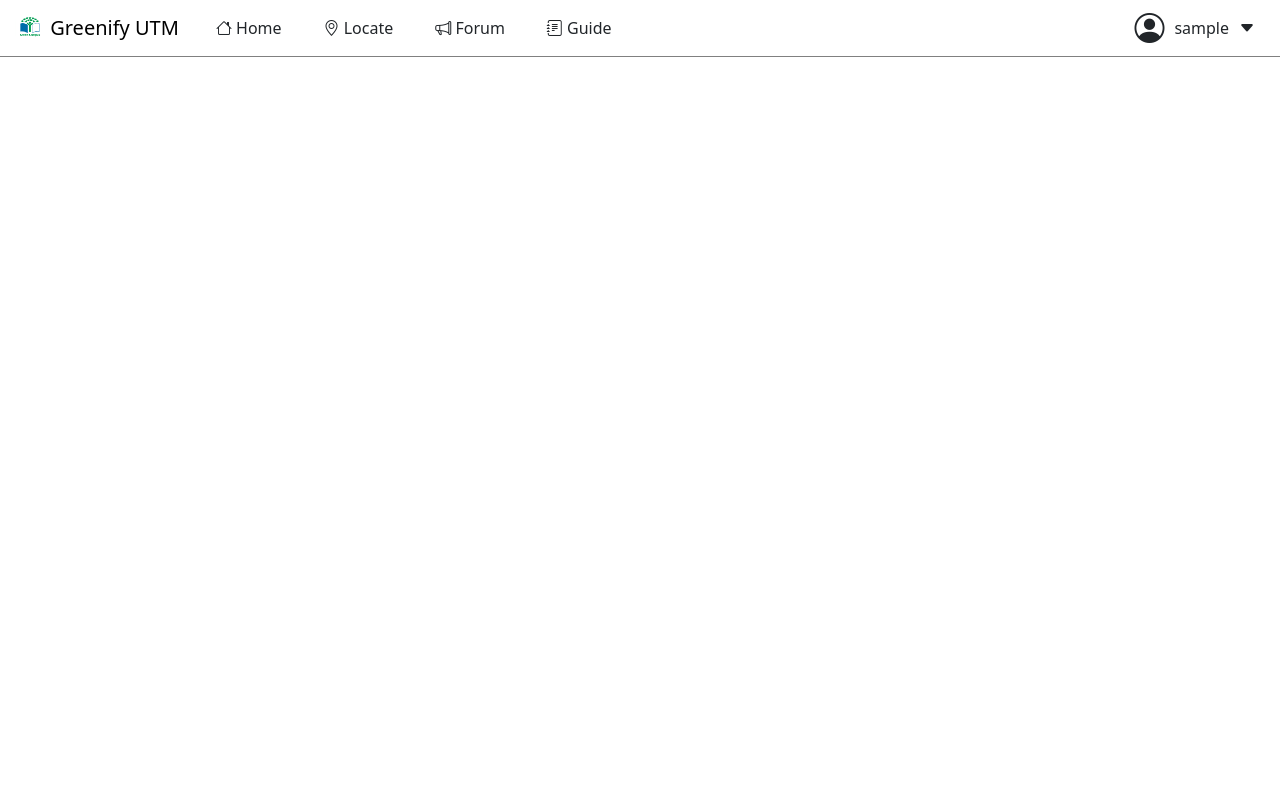
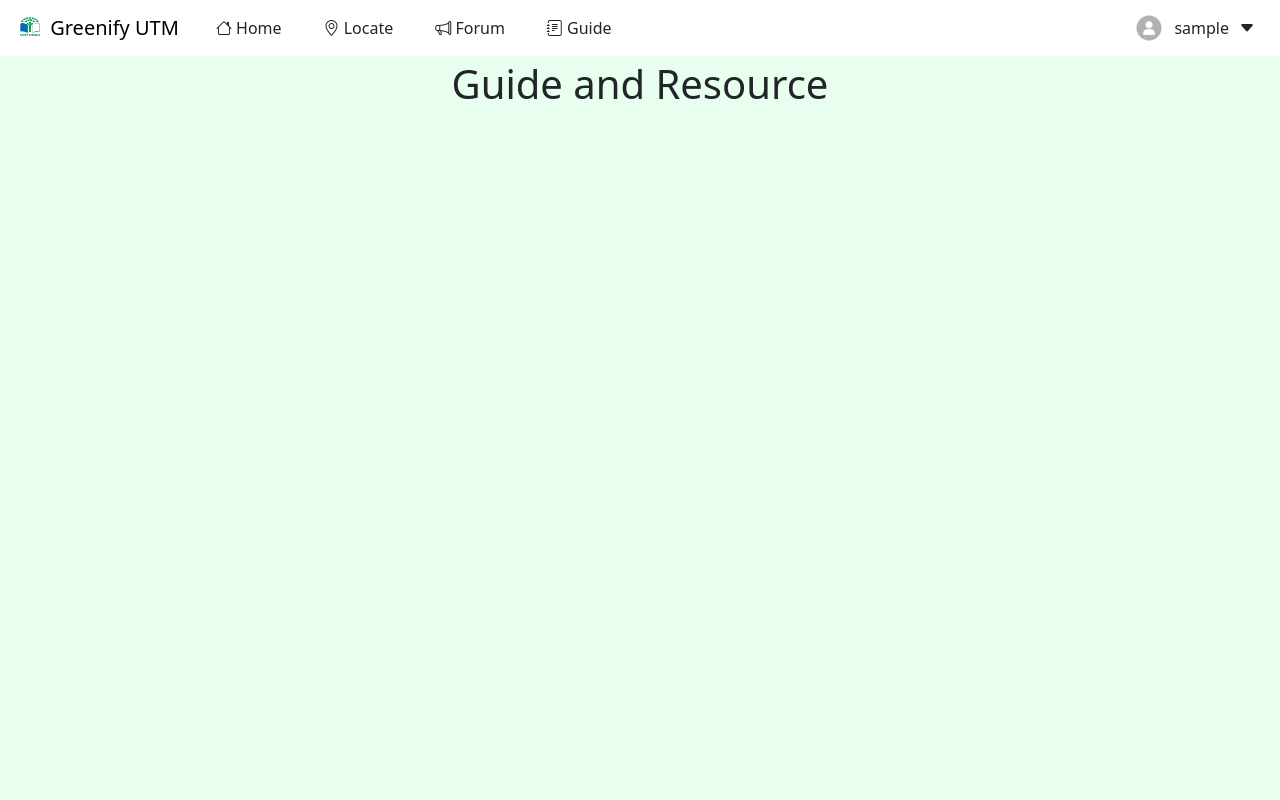
Before and after one commit to jessLijie/green-campus, a PHP site: page /guide.php in a window 1280 px wide. Run offline with PHP 8.4, Linux system fonts and the light colour scheme; the visitor is signed in with stand-in values (Sample User, id 1).

Commit message:
header update

```diff
--- a/css/forum.css
+++ b/css/forum.css
@@ -3,9 +3,10 @@
     flex-wrap: nowrap;
     min-height: 100vh;
     min-width: 1000px;
-    padding: 0 50px;
+    padding: 60px 50px 20px;
     background-color: #088F8F;
-    padding-top: 60px;
+    /* background: #088F8F url("../images/background.jpg") no-repeat fixed center;
+    background-size: cover; */
 }
 
 .tool{
@@ -50,10 +51,11 @@
     font-size: 18px;
     padding: 10px;
     color: whitesmoke;
+    font-weight: 400;
 }
 .forum-category h3:hover{
     cursor: pointer;
-    background-color: rgb(42, 99, 86);
+    background-color: rgb(66, 143, 125);
 }
 .forum-category a{
     text-decoration: none;
--- /dev/null
+++ b/css/guide.css
@@ -0,0 +1,19 @@
+.guidePageContainer{
+    min-height: 100vh;
+    min-width: 1000px;
+    padding: 0 50px;
+    background-color: rgb(232, 254, 238);
+    padding: 60px 50px 20px;
+}
+
+.guidePageContainer{
+    border-color: black;
+}
+
+.guidePageTitle h1{
+    text-align: center;
+}
+
+.guidePageTitle p{
+    font-style: italic;
+}
--- a/forum.php
+++ b/forum.php
@@ -7,11 +7,14 @@ if(isset($_SESSION['userID'])){
 }
 ?>
 <!doctype html>
-<html>
+<html lang="en">
 <head>
+    <meta charset="utf-8">
+    <meta name="viewport" content="width=device-width, initial-scale=1">
     <script src="https://code.jquery.com/jquery-3.6.0.min.js"></script>
     <link rel="stylesheet" href="./css/forum.css" />
     <link href="https://cdn.jsdelivr.net/npm/bootstrap@5.3.1/dist/css/bootstrap.min.css" rel="stylesheet" integrity="sha384-4bw+/aepP/YC94hEpVNVgiZdgIC5+VKNBQNGCHeKRQN+PtmoHDEXuppvnDJzQIu9" crossorigin="anonymous">
+    <title>Greenify UTM</title>
 </head>
 <body>
     <?php include("header.php") ?>
@@ -82,6 +85,7 @@ if(isset($_SESSION['userID'])){
                     </div>
                 </form>
             </div>
+            <hr style="color: whitesmoke;">
             <div class='forum-category'>
                 <a href="forum.php"><h3>All</h3></a>
                 <a href="forum.php?category='environment-protection'"><h3>Environment Protection</h3></a>
--- a/guide.php
+++ b/guide.php
@@ -1,23 +1,32 @@
 <?php session_start(); ?>
 <?php $currentPage = "guide"; ?>
-
-<html>
+<!doctype html>
+<html lang="en">
 <head>
-
-    <link rel="stylesheet" href="css/forum.css" />
-
+    <meta charset="utf-8">
+    <meta name="viewport" content="width=device-width, initial-scale=1">
+    <link rel="stylesheet" href="css/guide.css" />
+    <title>Greenify UTM</title>
 </head>
 <body>
     <?php include("header.php") ?>
-    <!--category -->
-    <div>
+    <div class="guidePageContainer">
+        <div class="guidePageTitle">
+            <h1>
+                Guide and Resource
+            </h1>
+            <p>
+
+            </p>
+        </div>
+        <div class="category-nav">
+
+        </div>
+        <div class="">
+
+        </div>
+
 
     </div>
-
-
-    <!--post list-->
-
-
-
 </body>
 </html>
--- a/header.php
+++ b/header.php
@@ -1,17 +1,13 @@
 <!DOCTYPE html>
-<html lang="en">
+<html>
   <head>
-        <meta charset="UTF-8">
-        <meta http-equiv="X-UA-Compatible" content="IE=edge">
         <link rel="stylesheet" href="https://cdn.jsdelivr.net/npm/bootstrap-icons@1.10.5/font/bootstrap-icons.css">
         <link href="https://cdn.jsdelivr.net/npm/bootstrap@5.3.1/dist/css/bootstrap.min.css" rel="stylesheet"
         integrity="sha384-4bw+/aepP/YC94hEpVNVgiZdgIC5+VKNBQNGCHeKRQN+PtmoHDEXuppvnDJzQIu9" crossorigin="anonymous">
-        <meta name="viewport" content="width=device-width, initial-scale=1.0">
         <style>
             .navbar{
                 width: 100%;
                 background-color: white;
-                border-bottom: 1px solid gray;
             }
             .nav-container{
                 display: flex;
@@ -38,7 +34,7 @@
                 padding: 6px;
                 white-space: nowrap;
             }
-            .account{
+            .account, .logbtn{
                 margin-left: auto;
             }
             .nav-link.active{
@@ -65,7 +61,7 @@
                 padding: 0;
                 margin: 0;
                 position: absolute;
-                top: 45px;
+                top: 40px;
                 right: 0;
                 background-color: white;
                 width: 100%;
@@ -73,6 +69,7 @@
                 transition: height 0.3s linear;
                 transition-delay: 0.1s;
                 overflow: hidden;
+                border-radius: 10px;
                 box-shadow: rgba(50, 50, 93, 0.25) 0px 6px 12px -2px, rgba(0, 0, 0, 0.3) 0px 3px 7px -3px;
             }
             .account:hover .accountDropdown{
@@ -122,7 +119,7 @@
                 <?php if(isset($_SESSION['login'])){ ?>
                 <div class="account">
                     <div class="accountInfo">
-                        <i class="bi bi-person-circle" style='margin: 0 10px; font-size: 30px;'></i>
+                        <img src="./images/defaultprofile.png" width="30" height="30" style="margin: 0 10px; border-radius: 15px;" alt="profilePic" />
                         <p><?php echo $_SESSION['username']; ?></p>
                         <i class="bi bi-caret-down-fill" style='margin: 0 10px;'></i>
                     </div>
@@ -132,7 +129,7 @@
                     </ul>
                 </div>
                 <?php } else{ ?>
-                    <a href="login.php"><button type="button" class="btn btn-outline-success" >Login/Sign Up</button></a>
+                    <a href="login.php" class="logbtn"><button type="button" class="btn btn-outline-success" >Login/Sign Up</button></a>
                 <?php } ?>
             </div>
         </nav>
```
Also changed, not shown: images/background.jpg (added), images/defaultprofile.png (added), images/postImg/postImg-68871.jpg (deleted), images/postImg/postImg-79183.jpeg (added).
